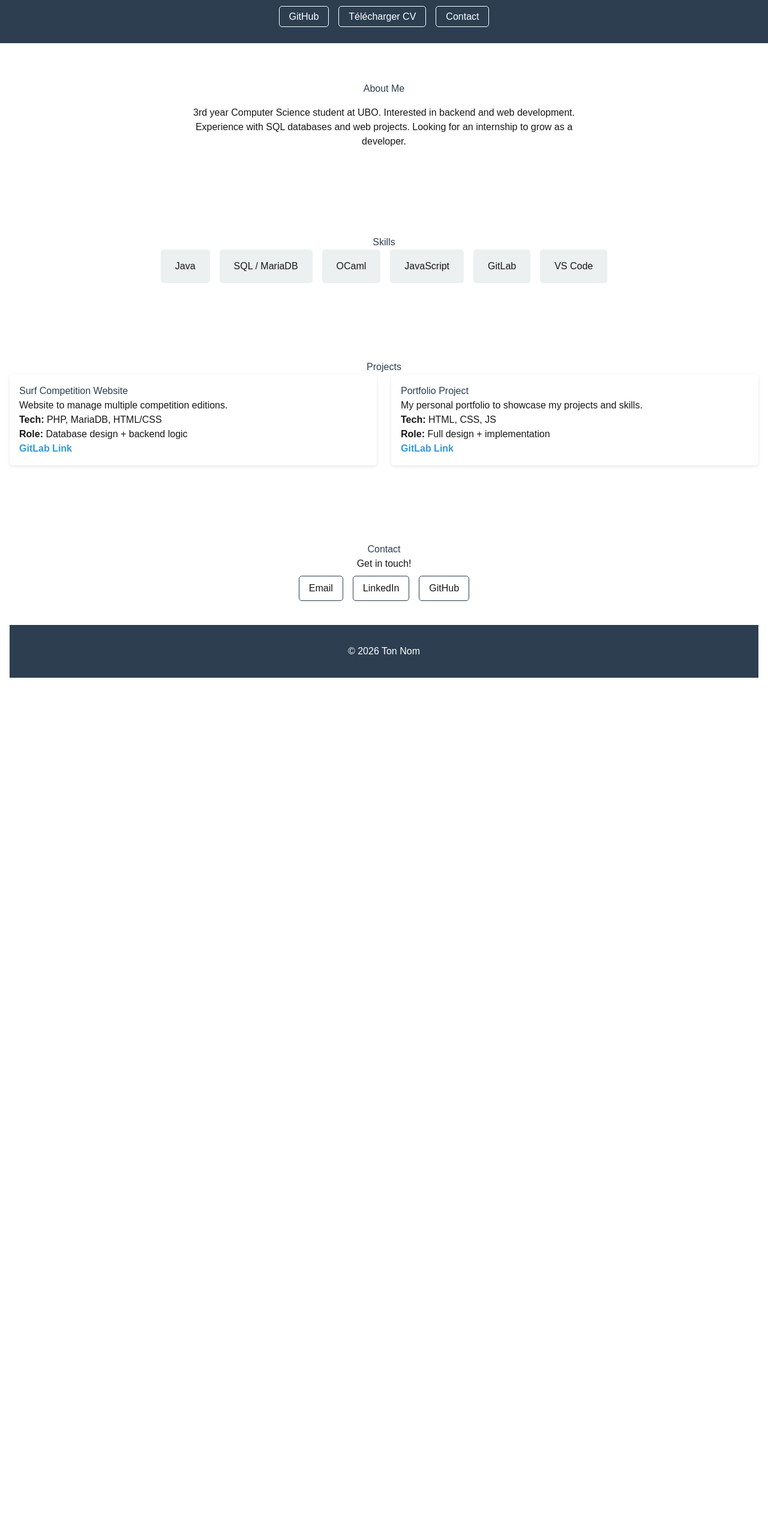
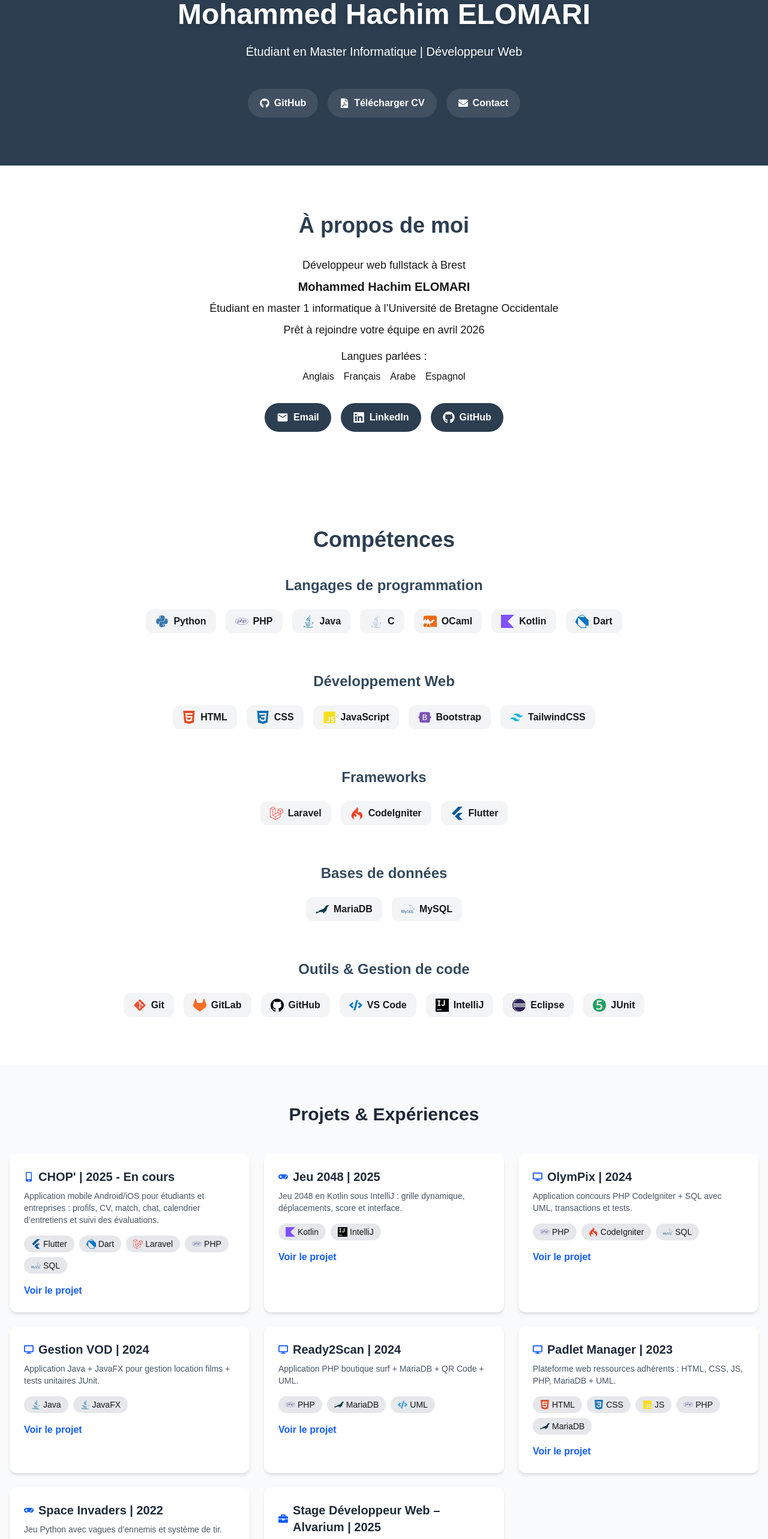
Before and after one commit to Hachim-elomari/portfolio-next, a Next.js app: page / in a window 1280 px wide. Shown: the part 80-2646 px from the top of the page at 60% size. Before the commit the page ends 1274 px from the top, so only its background shows below. Built offline with nearby package versions, Linux system fonts and the light colour scheme.

Commit message:
Modifs/Améliorations

```diff
--- a/components/About.js
+++ b/components/About.js
@@ -1,10 +1,52 @@
+import { MdEmail } from "react-icons/md"
+import { FaLinkedin, FaGithub } from "react-icons/fa"
+
 export default function About() {
   return (
-    <section id="about" style={{padding:'4rem 1rem', textAlign:'center'}}>
-      <h2 style={{color:'#2c3e50'}}>About Me</h2>
-      <p style={{maxWidth:'700px', margin:'1rem auto'}}>
-        3rd year Computer Science student at UBO. Interested in backend and web development. Experience with SQL databases and web projects. Looking for an internship to grow as a developer.
-      </p>
+    <section id="about" className="py-20 px-4 text-center">
+      <h2 className="text-4xl font-bold text-[#2c3e50] mb-8">À propos de moi</h2>
+
+      <p className="text-lg mb-2">Développeur web fullstack à Brest</p>
+      <p className="text-xl font-semibold mb-2">Mohammed Hachim ELOMARI</p>
+      <p className="text-lg mb-2">Étudiant en master 1 informatique à l’Université de Bretagne Occidentale</p>
+      <p className="text-lg mb-4">Prêt à rejoindre votre équipe en avril 2026</p>
+
+      <div className="mb-8">
+        <h4 className="text-lg font-medium mb-2">Langues parlées :</h4>
+        <ul className="flex justify-center flex-wrap gap-4 list-none p-0 text-base">
+          <li>Anglais</li>
+          <li>Français</li>
+          <li>Arabe</li>
+          <li>Espagnol</li>
+        </ul>
+      </div>
+
+      <div className="flex justify-center flex-wrap gap-4">
+        <a
+          href="mailto:elomarihachim@gmail.com"
+          className="flex items-center gap-2 px-5 py-3 bg-[#2c3e50] text-white font-bold rounded-full transform transition-transform duration-200 hover:scale-105"
+        >
+          <MdEmail size={20} /> Email
+        </a>
+
+        <a
+          href="https://www.linkedin.com/in/mohammed-hachim-elomari-929162250/"
+          target="_blank"
+          rel="noopener noreferrer"
+          className="flex items-center gap-2 px-5 py-3 bg-[#2c3e50] text-white font-bold rounded-full transform transition-transform duration-200 hover:scale-105"
+        >
+          <FaLinkedin size={20} /> LinkedIn
+        </a>
+
+        <a
+          href="https://github.com/Hachim-elomari"
+          target="_blank"
+          rel="noopener noreferrer"
+          className="flex items-center gap-2 px-5 py-3 bg-[#2c3e50] text-white font-bold rounded-full transform transition-transform duration-200 hover:scale-105"
+        >
+          <FaGithub size={20} /> GitHub
+        </a>
+      </div>
     </section>
   )
 }
--- a/components/Contact.js
+++ b/components/Contact.js
@@ -1,17 +1,73 @@
+import { MdEmail } from "react-icons/md"
+import { FaLinkedin, FaGithub } from "react-icons/fa"
+
 export default function Contact() {
+
   const links = [
-    {name:'Email', url:'mailto:elomarihachim@gmail.com'},
-    {name:'LinkedIn', url:'https://www.linkedin.com/in/mohammed-hachim-elomari-929162250/'},
-    {name:'GitHub', url:'https://github.com/Hachim-elomari'}
+    {
+      name: "Email",
+      url: "mailto:elomarihachim@gmail.com",
+      icon: MdEmail
+    },
+    {
+      name: "LinkedIn",
+      url: "https://www.linkedin.com/in/mohammed-hachim-elomari-929162250/",
+      icon: FaLinkedin
+    },
+    {
+      name: "GitHub",
+      url: "https://github.com/Hachim-elomari",
+      icon: FaGithub
+    }
   ]
+
   return (
-    <section id="contact" style={{padding:'4rem 1rem', textAlign:'center'}}>
-      <h2 style={{color:'#2c3e50'}}>Contact</h2>
-      <p>Get in touch!</p>
-      {links.map(l => (
-        <a key={l.name} href={l.url} target="_blank" style={{display:'inline-block', margin:'0.5rem', padding:'0.5rem 1rem', border:'1px solid #2c3e50', borderRadius:'5px'}}>{l.name}</a>
-      ))}
-      <footer style={{marginTop:'2rem', padding:'2rem 0', background:'#2c3e50', color:'white'}}>© 2026 Ton Nom</footer>
+    <section id="contact" className="py-16 px-4 text-center bg-white dark:bg-gray-900">
+
+      <h2 className="text-3xl font-semibold text-[#2c3e50] dark:text-white mb-4">
+        Contact
+      </h2>
+
+      <p className="text-gray-600 dark:text-gray-300 mb-10">
+        Get in touch — disponible pour stage / alternance / CDI
+      </p>
+
+      <div className="flex flex-wrap justify-center gap-4">
+        {links.map((l, idx) => (
+          <a
+            key={idx}
+            href={l.url}
+            target="_blank"
+            rel="noopener noreferrer"
+            className="
+              flex items-center gap-2
+              px-6 py-3
+              rounded-full
+              bg-[#2c3e50]
+              text-white
+              font-semibold
+              shadow-md
+              hover:shadow-xl
+              hover:scale-105
+              transition
+            "
+          >
+            <l.icon size={20} />
+            {l.name}
+          </a>
+        ))}
+      </div>
+
+      <footer className="
+        mt-16
+        py-8
+        bg-[#2c3e50]
+        text-white
+        text-sm
+      ">
+        © 2026 Mohammed Hachim ELOMARI — Tous droits réservés
+      </footer>
+
     </section>
   )
 }
--- a/components/Header.js
+++ b/components/Header.js
@@ -1,17 +1,35 @@
+import { FaGithub, FaFilePdf, FaEnvelope } from "react-icons/fa"
+
 export default function Header() {
   return (
-    <header style={{background:'#2c3e50', color:'white', textAlign:'center', padding:'2rem'}}>
-      <h1>Mohammed Hachim ELOMARI</h1>
-      <p>Computer Science Student | Web Developer</p>
-      <div style={{marginTop:'1rem'}}>
-        <a href="https://github.com/Hachim-elomari" target="_blank" style={linkStyle}>GitHub</a>
-        <a href="CV.pdf" target="_blank" style={linkStyle}>Télécharger CV</a>
-        <a href="#contact" style={linkStyle}>Contact</a>
+    <header className="bg-[#2c3e50] text-white text-center py-20 px-4 flex flex-col items-center gap-6">
+      <h1 className="text-5xl font-bold drop-shadow-lg">Mohammed Hachim ELOMARI</h1>
+      <p className="text-xl font-medium drop-shadow-sm">
+        Étudiant en Master Informatique | Développeur Web
+      </p>
+
+      <div className="flex flex-wrap gap-4 mt-6">
+        <a
+          href="https://github.com/Hachim-elomari"
+          target="_blank"
+          className="flex items-center gap-2 px-5 py-3 bg-white/10 rounded-full font-semibold hover:bg-white/20 transition-all duration-300"
+        >
+          <FaGithub /> GitHub
+        </a>
+        <a
+          href="CV.pdf"
+          target="_blank"
+          className="flex items-center gap-2 px-5 py-3 bg-white/10 rounded-full font-semibold hover:bg-white/20 transition-all duration-300"
+        >
+          <FaFilePdf /> Télécharger CV
+        </a>
+        <a
+          href="#contact"
+          className="flex items-center gap-2 px-5 py-3 bg-white/10 rounded-full font-semibold hover:bg-white/20 transition-all duration-300"
+        >
+          <FaEnvelope /> Contact
+        </a>
       </div>
     </header>
   )
 }
-
-const linkStyle = {
-  margin:'0.5rem', padding:'0.5rem 1rem', border:'1px solid white', borderRadius:'5px', color:'white', textDecoration:'none'
-}
--- a/components/Projects.js
+++ b/components/Projects.js
@@ -1,32 +1,160 @@
+import {
+  FaJava, FaPython, FaPhp, FaJs, FaGitAlt, FaCode,
+  FaMobileAlt, FaDesktop, FaGamepad, FaBriefcase
+} from "react-icons/fa"
+
+import {
+  SiKotlin, SiDart, SiFlutter, SiLaravel, SiCodeigniter,
+  SiMysql, SiMariadb, SiHtml5, SiCss3,
+  SiJunit, SiIntellijidea
+} from "react-icons/si"
+
 const projects = [
   {
-    name: 'Surf Competition Website',
-    desc: 'Website to manage multiple competition editions.',
-    tech: 'PHP, MariaDB, HTML/CSS',
-    role: 'Database design + backend logic',
-    link: 'https://github.com/Hachim-elomari'
+    name: "CHOP' | 2025 - En cours",
+    desc: "Application mobile Android/iOS pour étudiants et entreprises : profils, CV, match, chat, calendrier d’entretiens et suivi des évaluations.",
+    typeIcon: FaMobileAlt,
+    tools: [
+      { name: "Flutter", icon: SiFlutter, color: "#02569B" },
+      { name: "Dart", icon: SiDart, color: "#0175C2" },
+      { name: "Laravel", icon: SiLaravel, color: "#FF2D20" },
+      { name: "PHP", icon: FaPhp, color: "#777BB4" },
+      { name: "SQL", icon: SiMysql, color: "#4479A1" }
+    ],
+    link: "https://github.com/Hachim-elomari"
   },
+
   {
-    name: 'Portfolio Project',
-    desc: 'My personal portfolio to showcase my projects and skills.',
-    tech: 'HTML, CSS, JS',
-    role: 'Full design + implementation',
-    link: 'https://github.com/Hachim-elomari'
+    name: "Jeu 2048 | 2025",
+    desc: "Jeu 2048 en Kotlin sous IntelliJ : grille dynamique, déplacements, score et interface.",
+    typeIcon: FaGamepad,
+    tools: [
+      { name: "Kotlin", icon: SiKotlin, color: "#7F52FF" },
+      { name: "IntelliJ", icon: SiIntellijidea, color: "#000000" }
+    ],
+    link: "https://github.com/Hachim-elomari"
+  },
+
+  {
+    name: "OlymPix | 2024",
+    desc: "Application concours PHP CodeIgniter + SQL avec UML, transactions et tests.",
+    typeIcon: FaDesktop,
+    tools: [
+      { name: "PHP", icon: FaPhp, color: "#777BB4" },
+      { name: "CodeIgniter", icon: SiCodeigniter, color: "#EF4223" },
+      { name: "SQL", icon: SiMysql, color: "#4479A1" }
+    ],
+    link: "https://github.com/Hachim-elomari"
+  },
+
+  {
+    name: "Gestion VOD | 2024",
+    desc: "Application Java + JavaFX pour gestion location films + tests unitaires JUnit.",
+    typeIcon: FaDesktop,
+    tools: [
+      { name: "Java", icon: FaJava, color: "#007396" },
+      { name: "JavaFX", icon: FaJava, color: "#007396" },
+      //{ name: "JUnit", icon: SiJunit, color: "#25A162" }
+    ],
+    link: "https://github.com/Hachim-elomari"
+  },
+
+  {
+    name: "Ready2Scan | 2024",
+    desc: "Application PHP boutique surf + MariaDB + QR Code + UML.",
+    typeIcon: FaDesktop,
+    tools: [
+      { name: "PHP", icon: FaPhp, color: "#777BB4" },
+      { name: "MariaDB", icon: SiMariadb, color: "#003545" },
+      { name: "UML", icon: FaCode, color: "#3498db" }
+    ],
+    link: "https://github.com/Hachim-elomari"
+  },
+
+  {
+    name: "Padlet Manager | 2023",
+    desc: "Plateforme web ressources adhérents : HTML, CSS, JS, PHP, MariaDB + UML.",
+    typeIcon: FaDesktop,
+    tools: [
+      { name: "HTML", icon: SiHtml5, color: "#E34F26" },
+      { name: "CSS", icon: SiCss3, color: "#1572B6" },
+      { name: "JS", icon: FaJs, color: "#F7DF1E" },
+      { name: "PHP", icon: FaPhp, color: "#777BB4" },
+      { name: "MariaDB", icon: SiMariadb, color: "#003545" }
+    ],
+    link: "https://github.com/Hachim-elomari"
+  },
+
+  {
+    name: "Space Invaders | 2022",
+    desc: "Jeu Python avec vagues d’ennemis et système de tir.",
+    typeIcon: FaGamepad,
+    tools: [
+      { name: "Python", icon: FaPython, color: "#3776AB" }
+    ],
+    link: "https://github.com/Hachim-elomari"
+  },
+
+  {
+    name: "Stage Développeur Web – Alvarium | 2025",
+    desc: "Backend Laravel + IMAP + API OpenAI + MySQL + interface commandes.",
+    typeIcon: FaBriefcase,
+    tools: [
+      { name: "Laravel", icon: SiLaravel, color: "#FF2D20" },
+      { name: "PHP", icon: FaPhp, color: "#777BB4" },
+      { name: "MySQL", icon: SiMysql, color: "#4479A1" },
+      { name: "Git", icon: FaGitAlt, color: "#F05032" }
+    ],
+    link: ""
   }
 ]
 
 export default function Projects() {
   return (
-    <section id="projects" style={{padding:'4rem 1rem'}}>
-      <h2 style={{textAlign:'center', color:'#2c3e50'}}>Projects</h2>
-      <div style={{display:'grid', gridTemplateColumns:'repeat(auto-fit,minmax(280px,1fr))', gap:'1.5rem'}}>
-        {projects.map(p => (
-          <div key={p.name} style={{background:'white', padding:'1rem', borderRadius:'5px', boxShadow:'0 2px 5px rgba(0,0,0,0.1)'}}>
-            <h3 style={{color:'#2c3e50'}}>{p.name}</h3>
-            <p>{p.desc}</p>
-            <p><b>Tech:</b> {p.tech}</p>
-            <p><b>Role:</b> {p.role}</p>
-            <a href={p.link} target="_blank" style={{color:'#3498db', fontWeight:'bold'}}>GitLab Link</a>
+    <section id="projects" className="py-16 px-4 bg-gray-50 dark:bg-gray-900">
+      <h2 className="text-3xl font-semibold text-center text-gray-800 dark:text-gray-100 mb-12">
+        Projets & Expériences
+      </h2>
+
+      <div className="grid gap-6 md:grid-cols-2 lg:grid-cols-3">
+        {projects.map((p, idx) => (
+          <div
+            key={idx}
+            className="bg-white dark:bg-gray-800 rounded-xl p-6 shadow-md hover:shadow-xl transition transform hover:-translate-y-1"
+          >
+            <div className="flex items-center gap-2 mb-2">
+              <p className="text-blue-600"><p.typeIcon /></p>
+              <h3 className="text-xl font-semibold text-gray-800 dark:text-gray-100">
+                {p.name}
+              </h3>
+            </div>
+
+            <p className="text-gray-600 dark:text-gray-300 text-sm mb-4">
+              {p.desc}
+            </p>
+
+            <div className="flex flex-wrap gap-2 mb-4">
+              {p.tools.map((t, tIdx) => (
+                <div
+                  key={tIdx}
+                  className="flex items-center gap-1 px-3 py-1 bg-gray-200 dark:bg-gray-700 rounded-full text-sm font-medium hover:bg-gray-300 dark:hover:bg-gray-600 transition"
+                >
+                  <t.icon size={16} color={t.color} />
+                  {t.name}
+                </div>
+              ))}
+            </div>
+
+            {p.link && (
+              <a
+                href={p.link}
+                target="_blank"
+                rel="noopener noreferrer"
+                className="text-blue-600 dark:text-blue-400 font-semibold hover:underline"
+              >
+                Voir le projet
+              </a>
+            )}
           </div>
         ))}
       </div>
--- a/components/Skills.js
+++ b/components/Skills.js
@@ -1,13 +1,96 @@
-const skills = ['Java', 'SQL / MariaDB', 'OCaml', 'JavaScript', 'GitLab', 'VS Code']
+import { FaPython, FaPhp, FaJava, FaJs, FaGitAlt, FaCode } from "react-icons/fa"
+import {
+  SiMariadb,
+  SiMysql,
+  SiOcaml,
+  SiKotlin,
+  SiDart,
+  SiHtml5,
+  SiCss3,
+  SiBootstrap,
+  SiTailwindcss,
+  SiLaravel,
+  SiFlutter,
+  SiCodeigniter,
+  SiIntellijidea,
+  SiEclipseide,
+  SiGitlab,
+  SiGithub,
+  SiJunit5
+} from "react-icons/si"
+
+const skillsByCategory = [
+  {
+    category: "Langages de programmation",
+    skills: [
+      { name: "Python", icon: FaPython, color: "#3776AB" },
+      { name: "PHP", icon: FaPhp, color: "#777BB4" },
+      { name: "Java", icon: FaJava, color: "#007396" },
+      { name: "C", icon: FaJava, color: "#A8B9CC" },
+      { name: "OCaml", icon: SiOcaml, color: "#EC6813" },
+      { name: "Kotlin", icon: SiKotlin, color: "#7F52FF" },
+      { name: "Dart", icon: SiDart, color: "#0175C2" }
+    ]
+  },
+  {
+    category: "Développement Web",
+    skills: [
+      { name: "HTML", icon: SiHtml5, color: "#E34F26" },
+      { name: "CSS", icon: SiCss3, color: "#1572B6" },
+      { name: "JavaScript", icon: FaJs, color: "#F7DF1E" },
+      { name: "Bootstrap", icon: SiBootstrap, color: "#7952B3" },
+      { name: "TailwindCSS", icon: SiTailwindcss, color: "#06B6D4" }
+    ]
+  },
+  {
+    category: "Frameworks",
+    skills: [
+      { name: "Laravel", icon: SiLaravel, color: "#FF2D20" },
+      { name: "CodeIgniter", icon: SiCodeigniter, color: "#EF4223" },
+      { name: "Flutter", icon: SiFlutter, color: "#02569B" }
+    ]
+  },
+  {
+    category: "Bases de données",
+    skills: [
+      { name: "MariaDB", icon: SiMariadb, color: "#003545" },
+      { name: "MySQL", icon: SiMysql, color: "#4479A1" }
+    ]
+  },
+  {
+    category: "Outils & Gestion de code",
+    skills: [
+      { name: "Git", icon: FaGitAlt, color: "#F05032" },
+      { name: "GitLab", icon: SiGitlab, color: "#FC6D26" },
+      { name: "GitHub", icon: SiGithub, color: "#000000" },
+      { name: "VS Code", icon: FaCode, color: "#007ACC" },
+      { name: "IntelliJ", icon: SiIntellijidea, color: "#000000" },
+      { name: "Eclipse", icon: SiEclipseide, color: "#2C2255" },
+      { name: "JUnit", icon: SiJunit5, color: "#25A162" }
+    ]
+  }
+]
 
 export default function Skills() {
   return (
-    <section id="skills" style={{padding:'4rem 1rem'}}>
-      <h2 style={{textAlign:'center', color:'#2c3e50'}}>Skills</h2>
-      <div style={{display:'flex', justifyContent:'center', flexWrap:'wrap', gap:'1rem'}}>
-        {skills.map(skill => (
-          <div key={skill} style={{background:'#ecf0f1', padding:'1rem 1.5rem', borderRadius:'5px'}}>
-            {skill}
+    <section id="skills" className="py-20 px-4">
+      <h2 className="text-4xl font-bold text-[#2c3e50] text-center">Compétences</h2>
+
+      <div className="mt-10 flex flex-col gap-16">
+        {skillsByCategory.map(({ category, skills }) => (
+          <div key={category}>
+            <h3 className="text-2xl font-semibold text-center text-[#34495e] mb-6">{category}</h3>
+            <div className="flex justify-center flex-wrap gap-4">
+              {skills.map(({ name, icon: Icon, color }) => (
+                <div
+                  key={name}
+                  className="flex items-center gap-2 px-4 py-2 bg-gray-100 rounded-xl font-semibold cursor-pointer transform transition duration-200 hover:scale-105"
+                >
+                  <Icon size={22} color={color} />
+                  {name}
+                </div>
+              ))}
+            </div>
           </div>
         ))}
       </div>
--- a/package.json
+++ b/package.json
@@ -11,7 +11,8 @@
   "dependencies": {
     "next": "16.1.6",
     "react": "19.2.3",
-    "react-dom": "19.2.3"
+    "react-dom": "19.2.3",
+    "react-icons": "^5.5.0"
   },
   "devDependencies": {
     "@tailwindcss/postcss": "^4",
--- a/styles/globals.css
+++ b/styles/globals.css
@@ -17,3 +17,5 @@ body {
   color: var(--foreground);
   font-family: Arial, Helvetica, sans-serif;
 }
+
+.skillBubble:hover { transform: scale(1.05); background: #dcdde1; }
```
Also changed, not shown: 1 other file (tests, documents, lock files or other folders).
